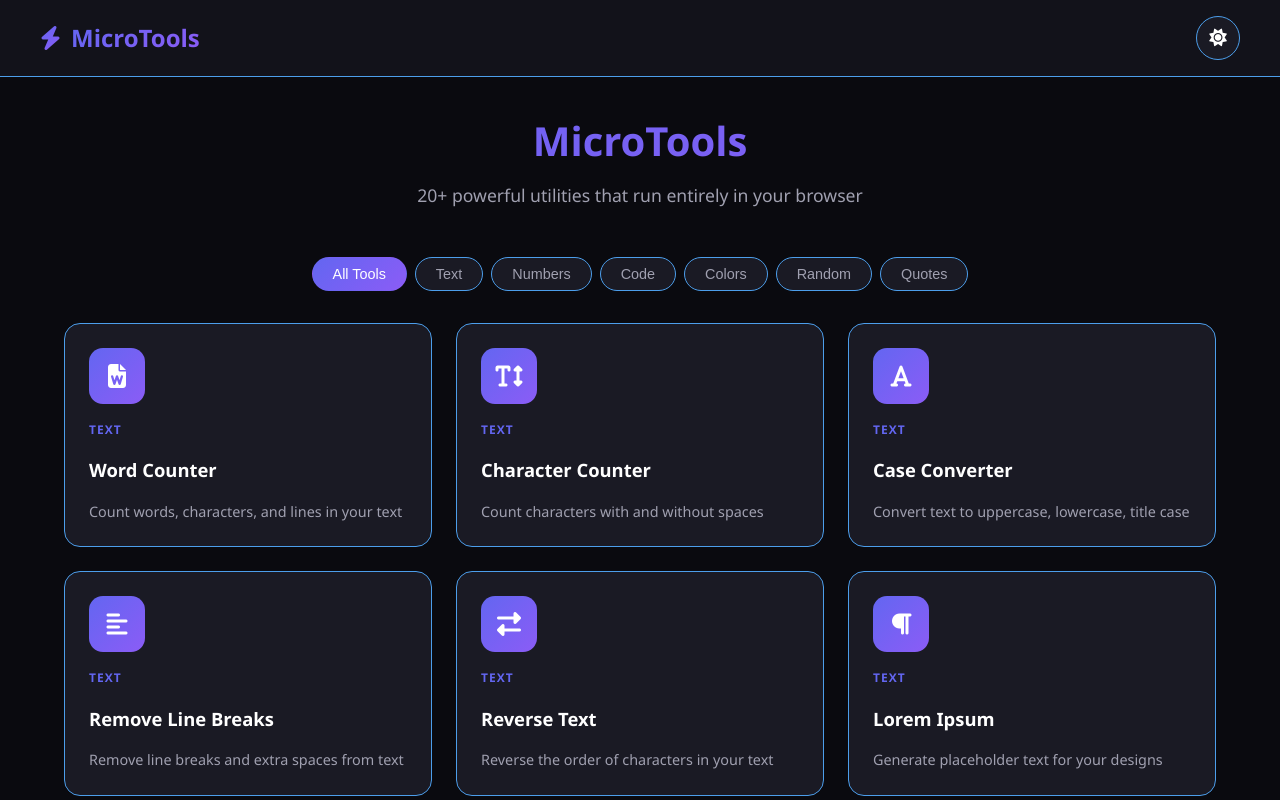
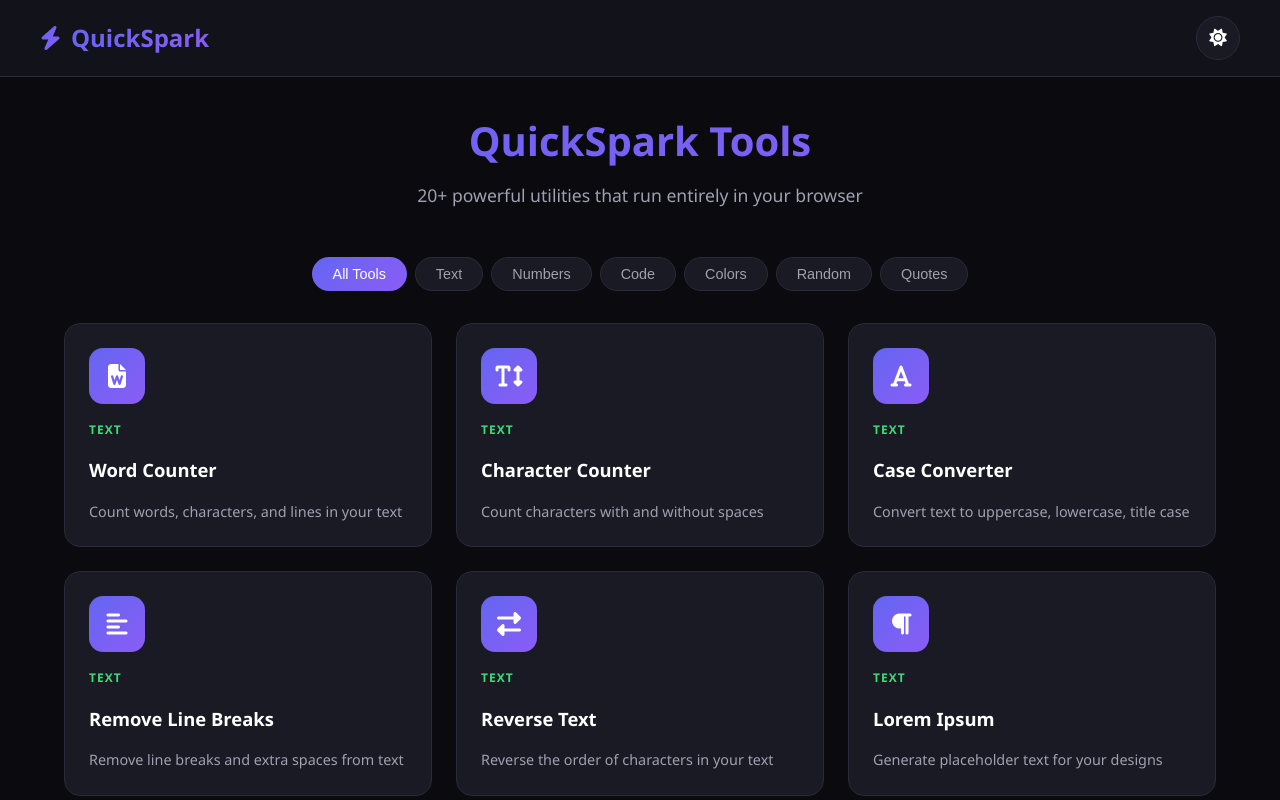
Before and after one commit to MicroTools-Hub/quickspark-tools, a plain HTML site: page index.html in a window 1280 px wide. Shown: the top 800 px of the page. Drawn offline with Linux system fonts and the light colour scheme.

Commit message:
microtools

```diff
--- a/index.html
+++ b/index.html
@@ -3,7 +3,7 @@
 <head>
     <meta charset="UTF-8">
     <meta name="viewport" content="width=device-width, initial-scale=1.0">
-    <title>MicroTools | 20+ Frontend Utilities</title>
+    <title>QuickSpark Tools | 20+ Frontend Utilities</title>
     <link rel="stylesheet" href="https://cdnjs.cloudflare.com/ajax/libs/font-awesome/6.4.0/css/all.min.css">
     <style>
         :root {
@@ -14,13 +14,13 @@
             --text-primary: #ffffff;
             --text-secondary: #a0a0b0;
             --text-muted: #606070;
-            --accent-primary: #6366f1;
+            --accent-primary: #3bdd79;
             --accent-secondary: #8b5cf6;
             --accent-gradient: linear-gradient(135deg, #6366f1 0%, #8b5cf6 100%);
             --accent-success: #10b981;
             --accent-warning: #f59e0b;
             --accent-danger: #ef4444;
-            --border-color: #4c9eeb;
+            --border-color: #2a2a3a;
             --shadow: 0 4px 24px rgba(0, 0, 0, 0.4);
             --radius: 16px;
             --radius-sm: 10px;
@@ -669,15 +669,13 @@
             }
         }
     </style>
-    <script async src="https://pagead2.googlesyndication.com/pagead/js/adsbygoogle.js?client=ca-pub-6119998481340838"
-     crossorigin="anonymous"></script>
 </head>
 <body>
     <header>
         <div class="header-content">
             <div class="logo" onclick="showHome()">
                 <i class="fas fa-bolt"></i>
-                <span>MicroTools</span>
+                <span>QuickSpark</span>
             </div>
             <div class="header-actions">
                 <button class="back-btn" id="backBtn" onclick="showHome()">
@@ -695,7 +693,7 @@
         <!-- Home View -->
         <div id="homeView">
             <div class="home-header">
-                <h1>MicroTools</h1>
+                <h1>QuickSpark Tools</h1>
                 <p>20+ powerful utilities that run entirely in your browser</p>
             </div>
 
@@ -723,7 +721,7 @@
     </main>
 
     <footer>
-        <p>MicroTools © 2024 • No backend required • 100% browser-based</p>
+        <p>QuickSpark Tools © 2024 • No backend required • 100% browser-based</p>
     </footer>
 
     <script>
```
